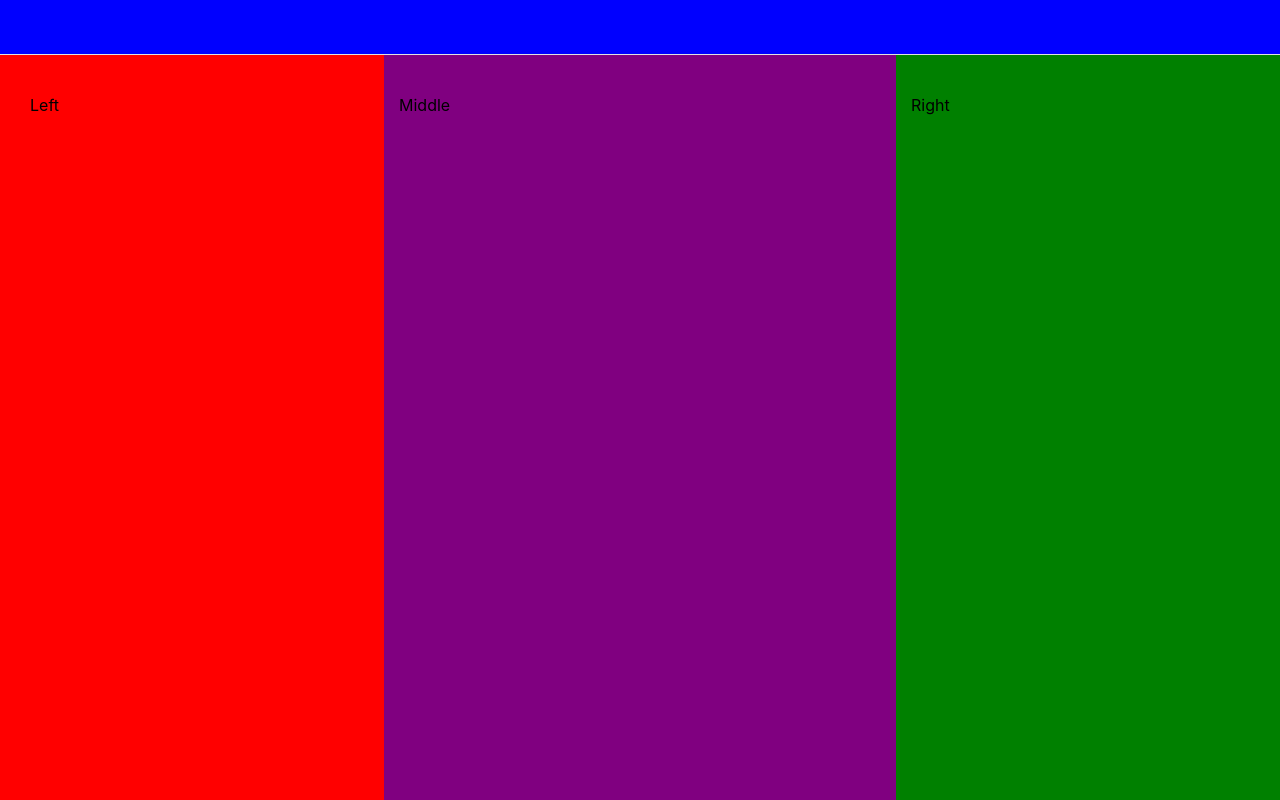
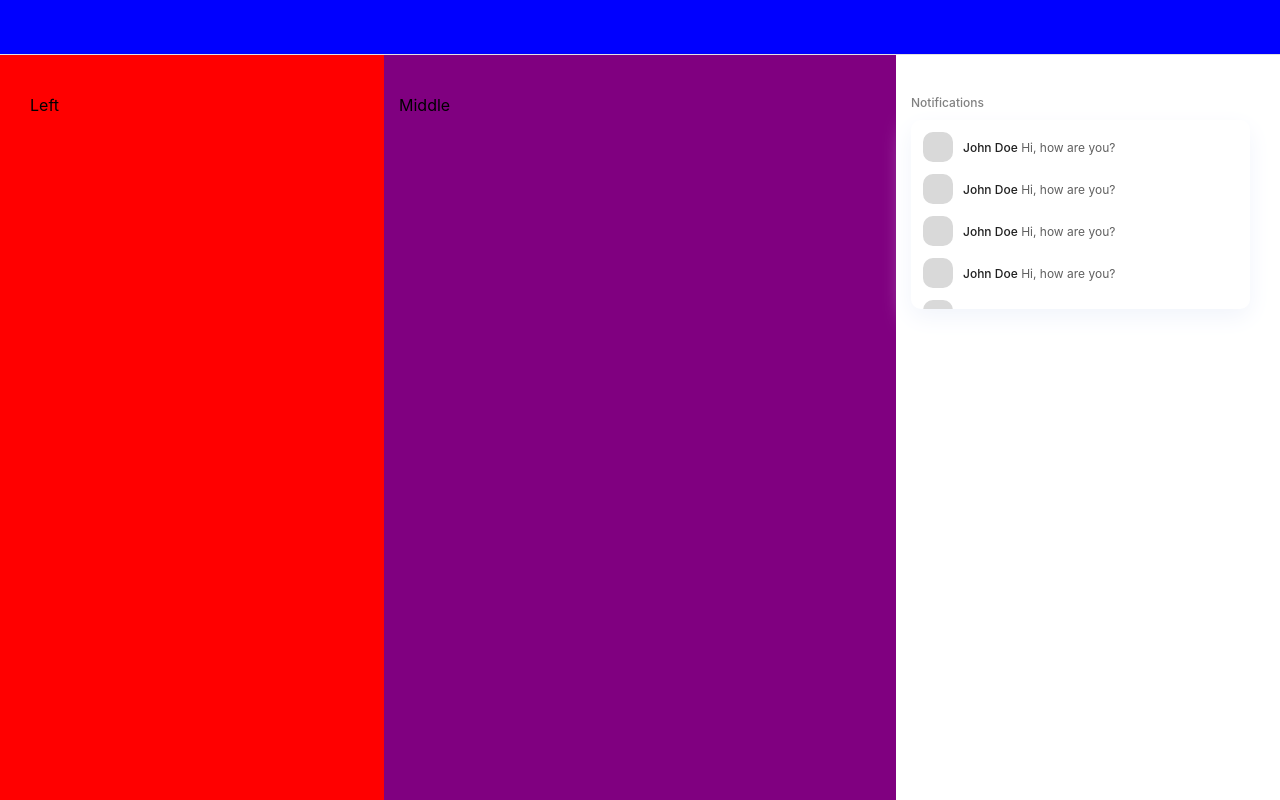
Before and after one commit to code-squads/de-tweet, a React (Create React App) app: page /home in a window 1280 px wide. Built offline with nearby package versions, Linux system fonts and the light colour scheme.

Commit message:
Notifications Component

```diff
--- a/src/components/home/right.jsx
+++ b/src/components/home/right.jsx
@@ -1,8 +1,63 @@
 import React from "react";
+
+import { NotificationContainer, NotificationLabel, Notification, NotifUserImage, NotifContent, NotifUserName, NotifMessage } from './right.styled';
+
+const Notifications = [
+    {
+        user: {
+            avator: null,
+            name: "John Doe"
+        },
+        message: "Hi, how are you?"
+    },
+    {
+        user: {
+            avator: null,
+            name: "John Doe"
+        },
+        message: "Hi, how are you?"
+    },
+    {
+        user: {
+            avator: null,
+            name: "John Doe"
+        },
+        message: "Hi, how are you?"
+    },
+    {
+        user: {
+            avator: null,
+            name: "John Doe"
+        },
+        message: "Hi, how are you?"
+    },
+    {
+        user: {
+            avator: null,
+            name: "John Doe"
+        },
+        message: "Hi, how are you?"
+    },
+]
 
 const Right = () => {
     return (
-        <div>right</div>
+        <>
+            <NotificationLabel>Notifications</NotificationLabel>
+            <NotificationContainer>
+                {Notifications.map((notification) => {
+                    return (
+                        <Notification>
+                            <NotifUserImage></NotifUserImage>
+                            <NotifContent>
+                                <NotifUserName>{notification.user.name} </NotifUserName>
+                                <NotifMessage>&nbsp;{notification.message}</NotifMessage>
+                            </NotifContent>
+                        </Notification>
+                    )
+                })}
+            </NotificationContainer>
+        </>
     )
 }
 
--- /dev/null
+++ b/src/components/home/right.styled.js
@@ -0,0 +1,52 @@
+import styled from "styled-components";
+
+export const NotificationLabel = styled.div`
+  font-weight: 500;
+  font-size: 12px;
+  color: #808080;
+  margin-bottom: 10px;
+`
+
+export const NotificationContainer = styled.div`
+  border-radius: 10px;
+  min-height: 165px;
+  max-height: 165px;
+  box-shadow: 0px 8px 24px #F1F4FB;
+  padding: 12px 25px 12px 12px;
+  overflow: auto;
+`
+
+export const Notification = styled.div`
+  display: flex;
+  flex-direction: row;
+  justify-content: flex-start;
+  align-items: center;
+  margin-bottom: 12px;
+  &:last-child {
+    margin-bottom: 0;
+  }
+`
+
+export const NotifUserImage = styled.div`
+  width: 30px;
+  height: 30px;
+  background: #D9D9D9;
+  border-radius: 10px;
+  margin-right: 10px;
+`
+
+export const NotifContent = styled.div`
+  display: flex;
+  flex-direction: row;
+  font-size: 12px;
+  line-height: 1.25;
+`
+
+export const NotifUserName = styled.div`
+  font-weight: 500;
+  color: #202020;
+`
+
+export const NotifMessage = styled.div`
+  color: #606060;
+`
--- a/src/pages/Home.jsx
+++ b/src/pages/Home.jsx
@@ -1,4 +1,5 @@
 import React from 'react'
+import Right from '../components/home/right'
 import Navbar from '../components/navbar/navbar'
 import { Container, LeftContainer, MiddleContainer, RightContainer } from './styledComponents/home.styled'
 
@@ -11,7 +12,9 @@ const Home = () => {
       <Container>
         <LeftContainer>Left</LeftContainer>
         <MiddleContainer>Middle</MiddleContainer>
-        <RightContainer>Right</RightContainer>
+        <RightContainer>
+          <Right></Right>
+        </RightContainer>
       </Container>
     </>
   )
--- a/src/pages/styledComponents/home.styled.js
+++ b/src/pages/styledComponents/home.styled.js
@@ -5,7 +5,7 @@ export const Container = styled.div`
     height: calc(100vh - 55px);
     display: flex;
     flex-direction: row;
-    background-color: yellow;
+    /* background-color: yellow; */
 `
 
 export const LeftContainer = styled.div`
@@ -34,6 +34,6 @@ export const RightContainer = styled.div`
     display: flex;
     flex-direction: column;
     box-sizing: border-box;
-    background-color: green;
+    /* background-color: green; */
     padding: 40px 30px 25px 15px;
 `
```
